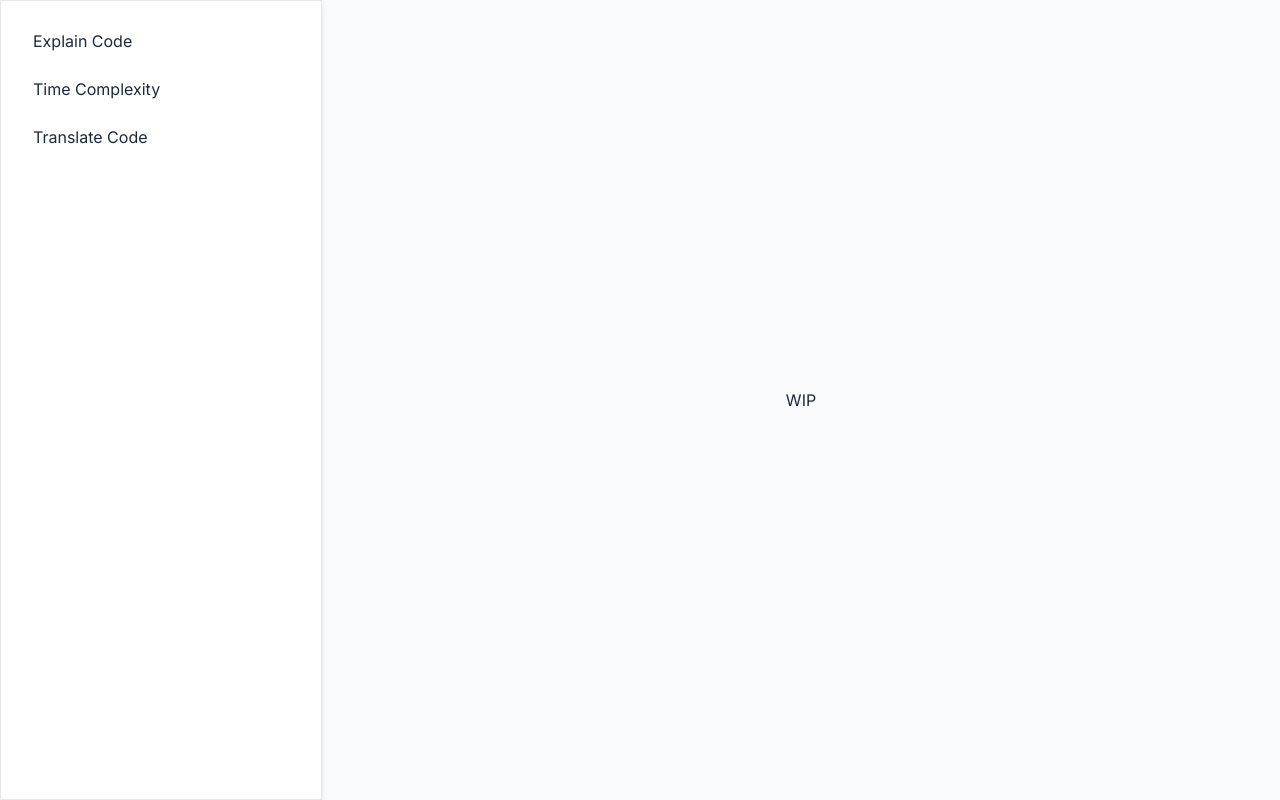
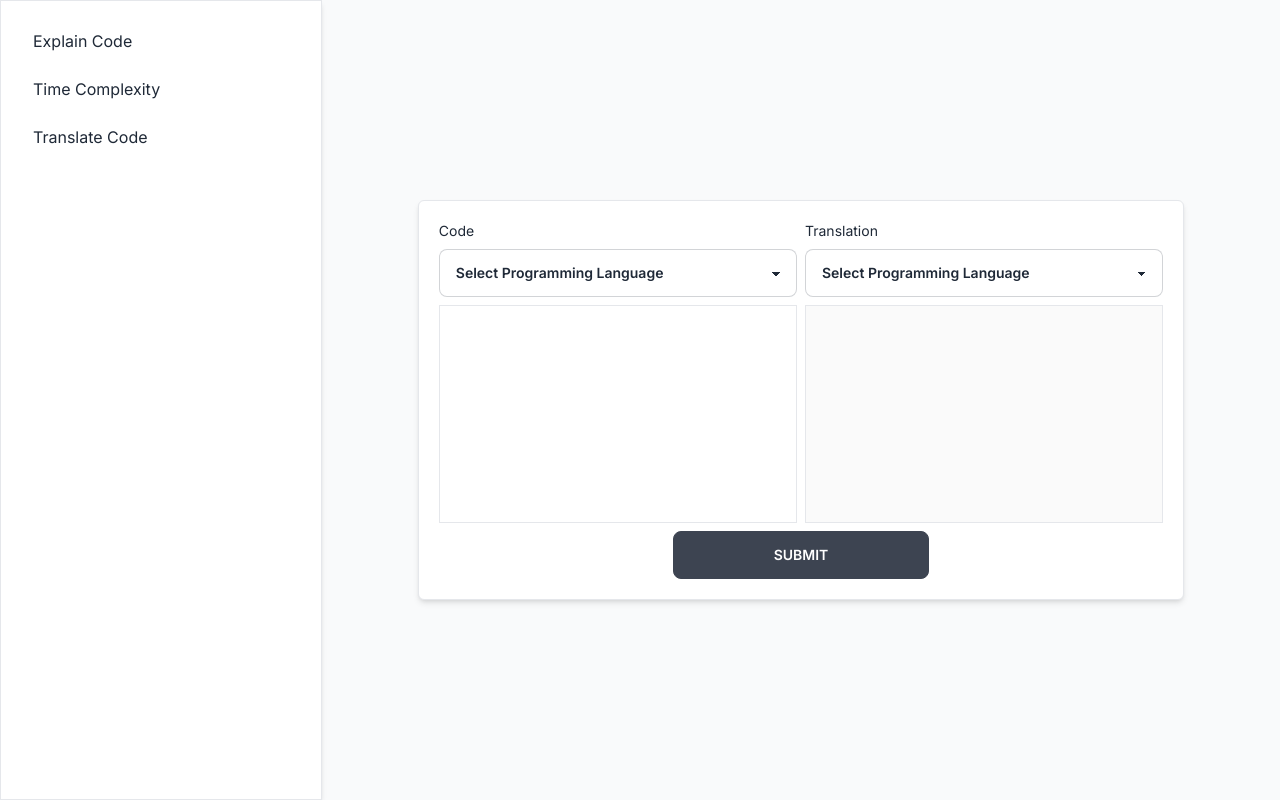
Before and after one commit to jasonw-at-csuf/CPSC-254-Project, a SvelteKit app: page /translate in a window 1280 px wide. Built offline with nearby package versions, Linux system fonts and the light colour scheme.

Commit message:
code translation and time complexity

```diff
--- a/src/routes/explain/+page.svelte
+++ b/src/routes/explain/+page.svelte
@@ -38,8 +38,8 @@
   <div class="flex flex-col w-full h-full gap-2 md:flex-row">
     <div class="flex flex-col w-full h-full gap-2 md:w-1/2">
       <span class="label-text">Code</span>
-      <select class="select select-bordered w-full">
-        <option disabled selected>Select Programming Language</option>
+      <select name="language" class="select select-bordered w-full">
+        <option selected>Auto Detect</option>
         <option>C++</option>
         <option>Python</option>
         <option>Java</option>
@@ -47,7 +47,7 @@
       </select>
       <textarea
         name="code"
-        class="text-xs border resize-none w-full h-full p-2"
+        class="text-xs border resize-none w-full h-full p-2 font-mono"
       />
     </div>
     <div class="flex flex-col w-full h-full gap-2 md:w-1/2">
@@ -55,7 +55,9 @@
       <select class="select select-bordered w-full">
         <option selected>English</option>
       </select>
-      <textarea disabled class="text-xs border resize-none w-full h-full p-2"
+      <textarea
+        disabled
+        class="text-xs border resize-none w-full h-full p-2 font-mono"
         >{gptResponse}</textarea
       >
     </div>
--- a/src/routes/time_complexity/+page.svelte
+++ b/src/routes/time_complexity/+page.svelte
@@ -1 +1,68 @@
-WIP
+<script lang="ts">
+  let gptResponse = "";
+  let loading = false;
+  let promise: Promise<Response> | null = null;
+
+  async function onSubmit(e: any) {
+    loading = true;
+    const formData = new FormData(e.target);
+
+    const data: any = {};
+    for (let field of formData) {
+      const [key, value] = field;
+      data[key] = value;
+    }
+
+    const rawResponse = fetch("./time_complexity", {
+      method: "POST",
+      headers: {
+        Accept: "application/json",
+        "Content-Type": "application/json",
+      },
+      body: JSON.stringify(data),
+    });
+    promise = rawResponse;
+    const content = await rawResponse;
+
+    gptResponse = await content.text();
+    console.log(gptResponse);
+    console.log(data);
+  }
+</script>
+
+<form
+  method="POST"
+  on:submit|preventDefault={onSubmit}
+  class="flex flex-col border shadow-md h-5/6 w-4/5 p-5 gap-2 items-center rounded-md bg-white md:h-1/2 max-w-5xl"
+>
+  <div class="flex flex-col w-full h-full gap-2 md:flex-row">
+    <div class="flex flex-col w-full h-full gap-2 md:w-1/2">
+      <span class="label-text">Code</span>
+      <textarea
+        required
+        name="code"
+        class="text-xs border resize-none w-full h-full p-2 font-mono"
+      />
+    </div>
+    <div class="flex flex-col w-full h-full gap-2 md:w-1/2">
+      <span class="label-text">Time Complexity</span>
+      <div
+        class="flex justify-center items-center text-5xl border resize-none w-full h-full p-2 font-mono"
+      >
+        {gptResponse}
+      </div>
+    </div>
+  </div>
+
+  {#if !loading}
+    <button class="btn btn-wide">Submit</button>
+  {:else}
+    {#await promise}
+      <button class="btn loading">loading</button>
+    {:then number}
+      <button class="btn btn-wide">Submit</button>
+    {:catch error}
+      <p style="color: red">{error.message}</p>
+    {/await}
+  {/if}
+</form>
--- /dev/null
+++ b/src/routes/time_complexity/+server.ts
@@ -0,0 +1,30 @@
+import { OPENAI_API_KEY } from "$env/static/private";
+import { Configuration, OpenAIApi } from "openai";
+
+export async function POST({ request }) {
+  const data = await request.json();
+  console.log(data);
+
+  const configuration = new Configuration({
+    apiKey: OPENAI_API_KEY,
+  });
+  const openai = new OpenAIApi(configuration);
+
+  const response = await openai.createChatCompletion({
+    model: "gpt-3.5-turbo",
+    messages: [
+      {
+        role: "system",
+        content:
+          "What is the average time complexity of the following code? Do not elaborate on the code, just give the time complexity.",
+      },
+      { role: "user", content: data["code"] ?? "" },
+    ],
+  });
+  console.log(response.data["choices"][0].message?.content);
+  const regex = /O\(.*?\)/g;
+  const time_complexity =
+    response.data["choices"][0].message?.content.match(regex);
+
+  return new Response(String(time_complexity));
+}
--- a/src/routes/translate/+page.svelte
+++ b/src/routes/translate/+page.svelte
@@ -1 +1,82 @@
-WIP
+<script lang="ts">
+  let gptResponse = "";
+  let loading = false;
+  let promise: Promise<Response> | null = null;
+
+  async function onSubmit(e: any) {
+    loading = true;
+    const formData = new FormData(e.target);
+
+    const data: any = {};
+    for (let field of formData) {
+      const [key, value] = field;
+      data[key] = value;
+    }
+
+    const rawResponse = fetch("./translate", {
+      method: "POST",
+      headers: {
+        Accept: "application/json",
+        "Content-Type": "application/json",
+      },
+      body: JSON.stringify(data),
+    });
+    promise = rawResponse;
+    const content = await rawResponse;
+
+    gptResponse = await content.text();
+    console.log(gptResponse);
+    console.log(data);
+  }
+</script>
+
+<form
+  method="POST"
+  on:submit|preventDefault={onSubmit}
+  class="flex flex-col border shadow-md h-5/6 w-4/5 p-5 gap-2 items-center rounded-md bg-white md:h-1/2 max-w-5xl"
+>
+  <div class="flex flex-col w-full h-full gap-2 md:flex-row">
+    <div class="flex flex-col w-full h-full gap-2 md:w-1/2">
+      <span class="label-text">Code</span>
+      <select name="language" required class="select select-bordered w-full">
+        <option value="" disabled selected>Select Programming Language</option>
+        <option value="cpp">C++</option>
+        <option value="python">Python</option>
+        <option value="java">Java</option>
+        <option value="javascript">Javascript</option>
+      </select>
+      <textarea
+        required
+        name="code"
+        class="text-xs border resize-none w-full h-full p-2 font-mono"
+      />
+    </div>
+    <div class="flex flex-col w-full h-full gap-2 md:w-1/2">
+      <span class="label-text">Translation</span>
+      <select name="translate" required class="select select-bordered w-full">
+        <option value="" disabled selected>Select Programming Language</option>
+        <option value="cpp">C++</option>
+        <option value="python">Python</option>
+        <option value="java">Java</option>
+        <option value="javascript">Javascript</option>
+      </select>
+      <textarea
+        disabled
+        class="text-xs border resize-none w-full h-full p-2 font-mono"
+        >{gptResponse}</textarea
+      >
+    </div>
+  </div>
+
+  {#if !loading}
+    <button class="btn btn-wide">Submit</button>
+  {:else}
+    {#await promise}
+      <button class="btn loading">loading</button>
+    {:then number}
+      <button class="btn btn-wide">Submit</button>
+    {:catch error}
+      <p style="color: red">{error.message}</p>
+    {/await}
+  {/if}
+</form>
--- /dev/null
+++ b/src/routes/translate/+server.ts
@@ -0,0 +1,28 @@
+import { OPENAI_API_KEY } from "$env/static/private";
+import { Configuration, OpenAIApi } from "openai";
+
+export async function POST({ request }) {
+  const data = await request.json();
+  console.log(data);
+
+  const configuration = new Configuration({
+    apiKey: OPENAI_API_KEY,
+  });
+  const openai = new OpenAIApi(configuration);
+
+  const response = await openai.createChatCompletion({
+    model: "gpt-3.5-turbo",
+    messages: [
+      {
+        role: "system",
+        content: `Translate the following ${data["language"] ?? ""} to ${
+          data["translate"]
+        }`,
+      },
+      { role: "user", content: data["code"] ?? "" },
+    ],
+  });
+  console.log(response.data["choices"][0].message?.content);
+
+  return new Response(String(response.data["choices"][0].message?.content));
+}
```
